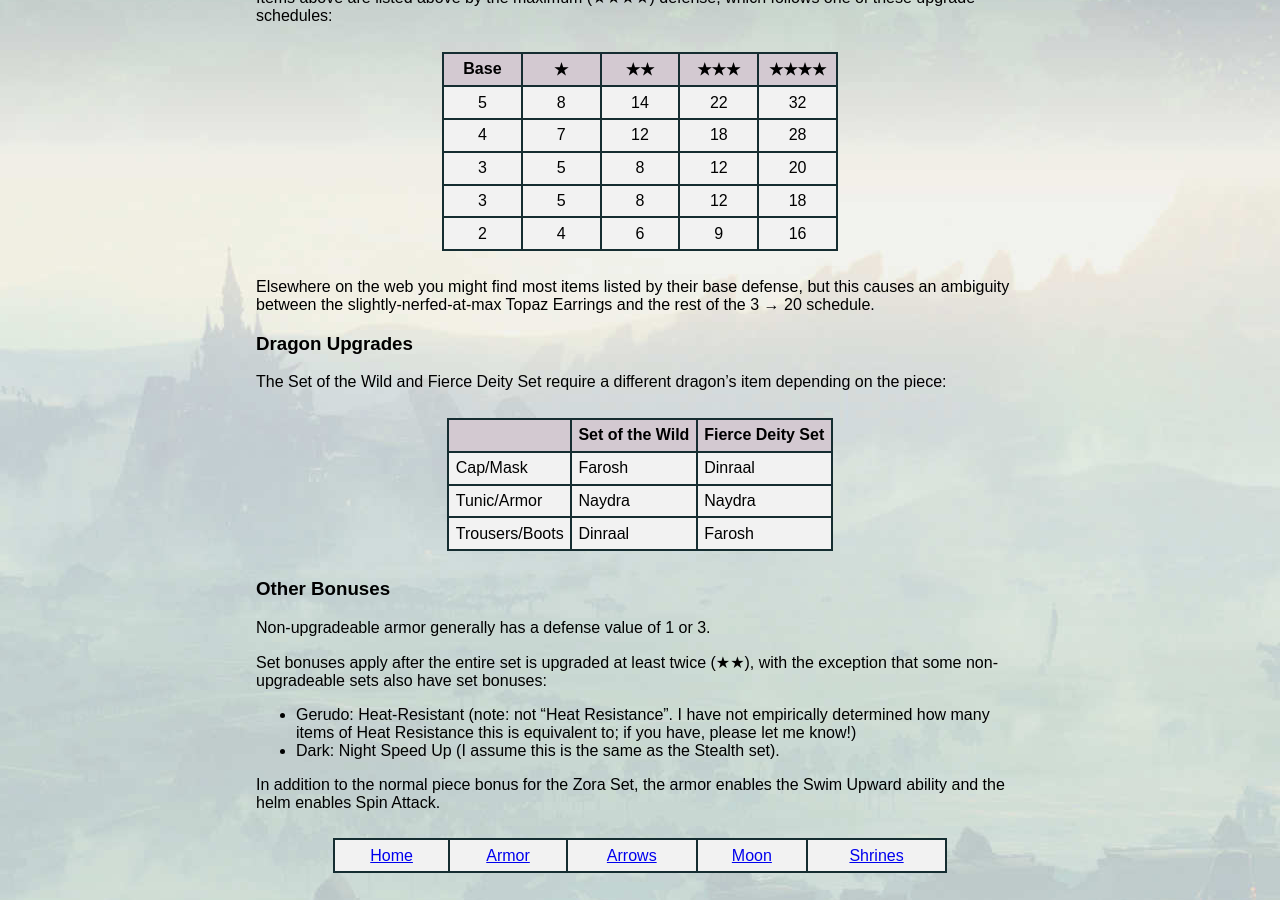
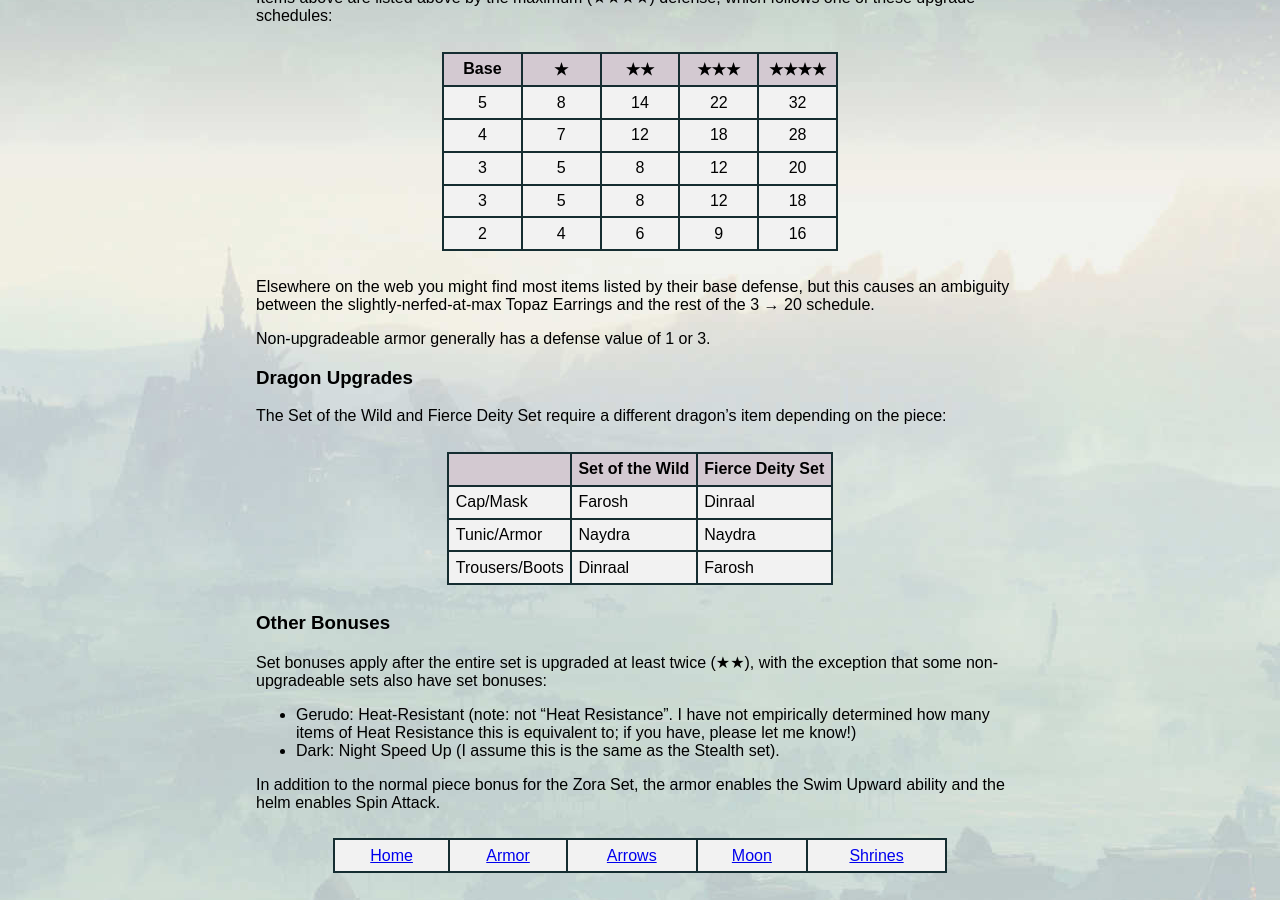
Before and after one commit to decklin/botw-reference, a Jekyll site: the page built from docs/armor.md, in a window 1280 px wide and 900 px high, scrolled down 1840 px. Built offline with Jekyll 4.4.1, drawn with Linux system fonts in a browser that asks for light colours; some web fonts are replaced; part of the change alters nothing that is shown.

Commit message:
Move this graf to a more appropriate subsection

```diff
--- a/docs/armor.md
+++ b/docs/armor.md
@@ -55,6 +55,8 @@ Elsewhere on the web you might find most items listed by their base
 defense, but this causes an ambiguity between the slightly-nerfed-at-max
 Topaz Earrings and the rest of the 3 → 20 schedule.
 
+Non-upgradeable armor generally has a defense value of 1 or 3.
+
 ### Dragon Upgrades
 
 The Set of the Wild and Fierce Deity Set require a different dragon's
@@ -67,8 +69,6 @@ item depending on the piece:
 | Trousers/Boots | Dinraal | Farosh
 
 ### Other Bonuses
-
-Non-upgradeable armor generally has a defense value of 1 or 3.
 
 Set bonuses apply after the entire set is upgraded at least twice (★★),
 with the exception that some non-upgradeable sets also have set bonuses:
```
